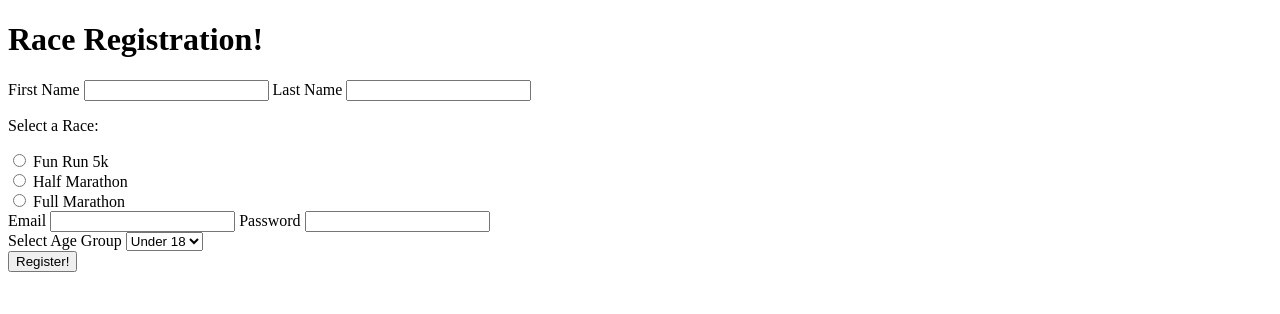
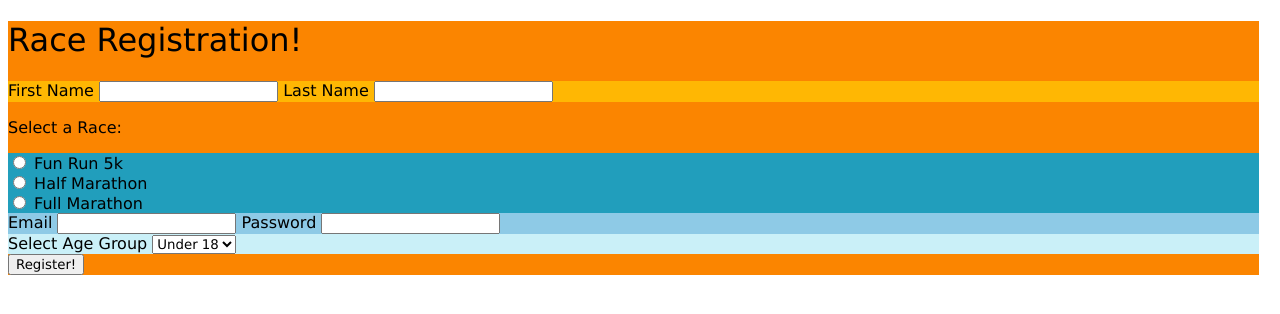
Before and after one commit to MarkDoropei/Udemy-Web-Developer, a plain HTML site: page index.html in a window 1280 px wide. Drawn offline with Linux system fonts and the light colour scheme; a web font is replaced by a local one.

Commit message:
added some new styles

```diff
--- a/index.html
+++ b/index.html
@@ -4,11 +4,16 @@
     <meta charset="UTF-8">
     <meta name="viewport" content="width=device-width, initial-scale=1.0">
     <title>MarathonForm</title>
-</head>
+    <link rel="stylesheet" href="style.css">
+    <link rel="preconnect" href="https://fonts.googleapis.com">
+    <link rel="preconnect" href="https://fonts.gstatic.com" crossorigin>
+    <link href="https://fonts.googleapis.com/css2?family=Edu+AU+VIC+WA+NT+Pre:wght@400..700&family=Funnel+Display:wght@300..800&family=Space+Mono&display=swap" rel="stylesheet">
+    </head>
 <body>
+    <div class="first_div">
     <form action=""></form>
     <h1>Race Registration!</h1>
-    <div>
+    <div class="second_div">
             <label for="First_Name">First Name</label>
             <input type="text" required id="First_Name" name="name">
             <label for="Last_Name">Last Name</label>
@@ -17,33 +22,33 @@
     <p>
         Select a Race:
     </p>
-    <div>
-        <div>
+    <div class="third_div">
+        <div class="fourth_div">
                 <input type="radio" required  id="Fun_Run" name="MarathonType" value="fun">
                 <label for="Fun_Run">
                     Fun Run 5k
                 </label>
         </div>
-        <div>
+        <div class="fourth_div">
                  <input type="radio" required id="Half_Marathon" name="MarathonType"  value="half">
                  <label  for="Half_Marathon">
                     Half Marathon
                  </label>
         </div>
-        <div>
+        <div class="fourth_div">
                 <input type="radio" required id="Full_Marathon" name="MarathonType"  value="full">
                 <label for="Full_Marathon">
                     Full Marathon
                 </label>
         </div>
     </div>
-    <div>
+    <div class="fifth_div">
             <label for="email">Email</label>
             <input type="email" id="email" required name="Email">
             <label for="password">Password</label>
             <input type="password" id="password" required name="Password">
     </div>
-    <div>
+    <div class="sixth_div">
         <label for="select">
             Select Age Group
         </label>
@@ -60,6 +65,7 @@
     <button type="submit">Register!</button>
     </form>
     </div>
+</div>
 </form>
 </body>
 </html>
--- a/style.css
+++ b/style.css
@@ -0,0 +1,30 @@
+*{
+    font-family:'Lucida Sans', 'Lucida Sans Regular', 'Lucida Grande', 'Lucida Sans Unicode', Geneva, Verdana, sans-serif;
+    font-weight: 500;
+}
+.first_div{
+    background-color:#fb8500;
+    display:block;
+    max-width:99%;
+    max-height:99%;
+}
+.second_div{
+    background-color:#ffb703;
+
+}
+.third_div{
+    background-color:#023047;
+
+}
+.fourth_div{
+    background-color:#219ebc;
+
+}
+.fifth_div{
+    background-color:#8ecae6;
+
+}
+.sixth_div{
+    background-color:#caf0f8;
+
+}
```
